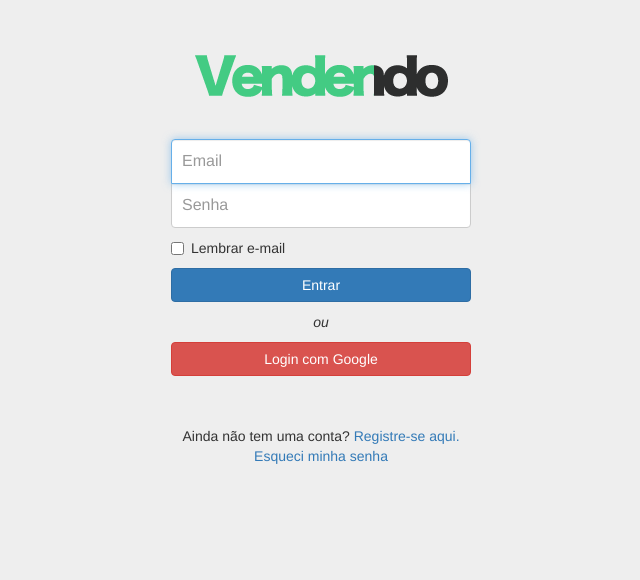
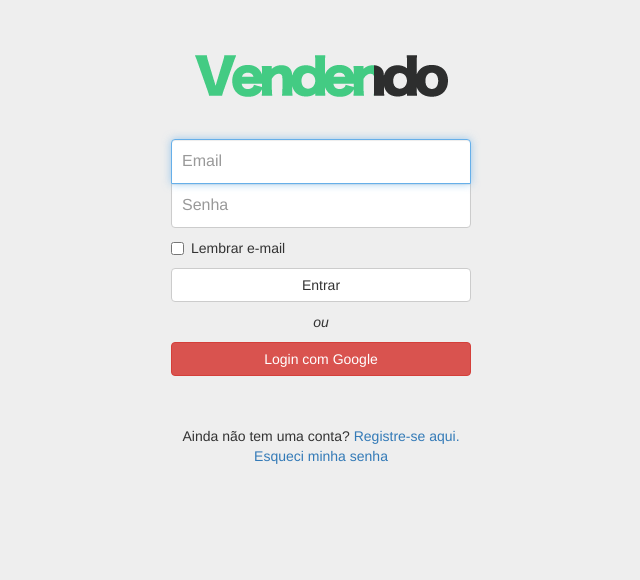
Before and after one commit to diemesleno/vendendo, a Django app: page / in a window 1280 px wide. Shown: the top 580 px of the page, without its empty margins (319-959 px from the left). Run offline with Django 3.2, Linux system fonts and the light colour scheme; parts of the project's set-up code (start-up, migrations or seed data) failed here and were passed over; some libraries are stand-ins or nearby versions.

Commit message:
[login] Change enter button style

```diff
--- a/userapp/templates/userapp/userlogin.html
+++ b/userapp/templates/userapp/userlogin.html
@@ -24,7 +24,7 @@
           </label>
         </div>
         <p class="btn-align">
-          <input type="submit" class="btn btn-primary" style="width:100%" value="Entrar">
+          <input type="submit" class="btn btn-default" style="width:100%" value="Entrar">
         </p>
         <p class="btn-align" style="text-align:center; font-style: italic;">
           ou
```
